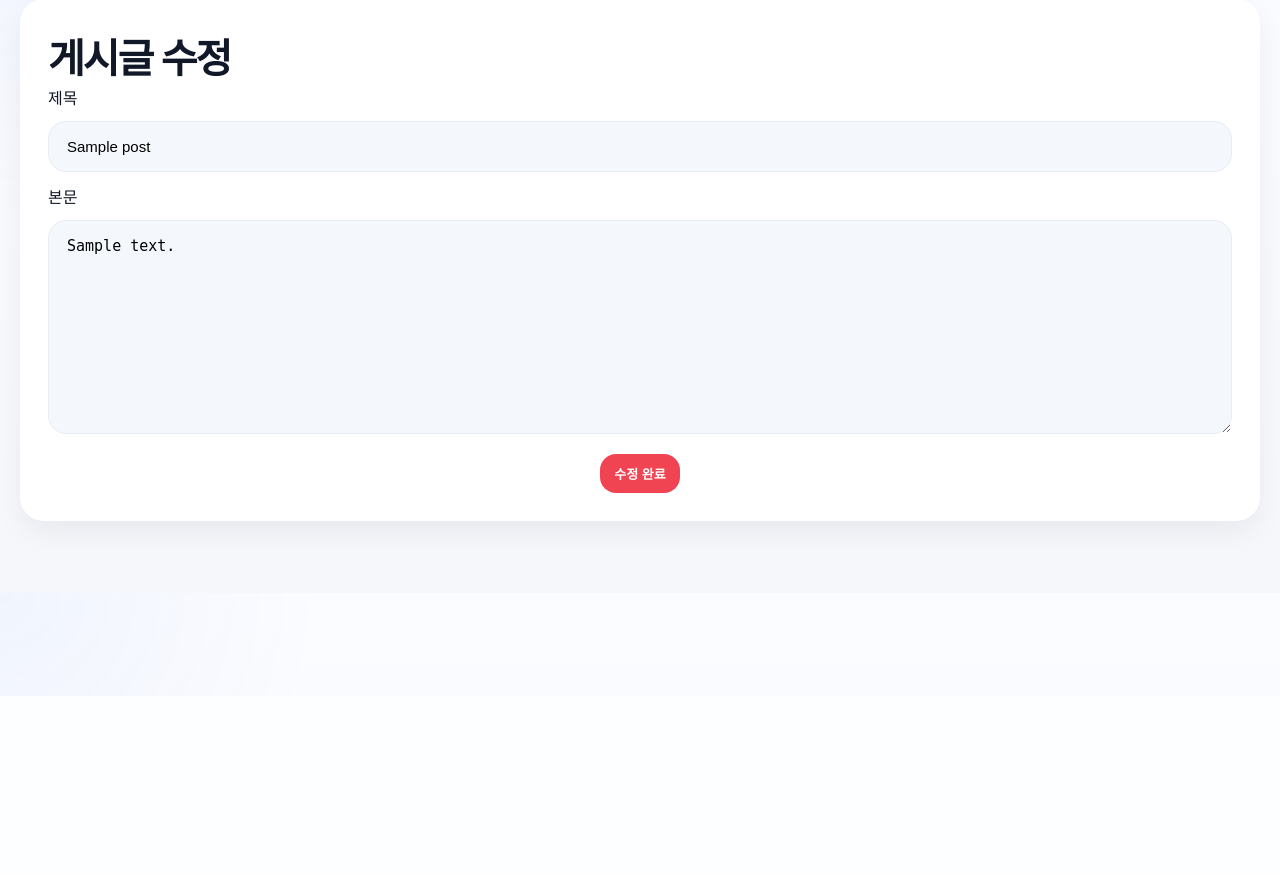
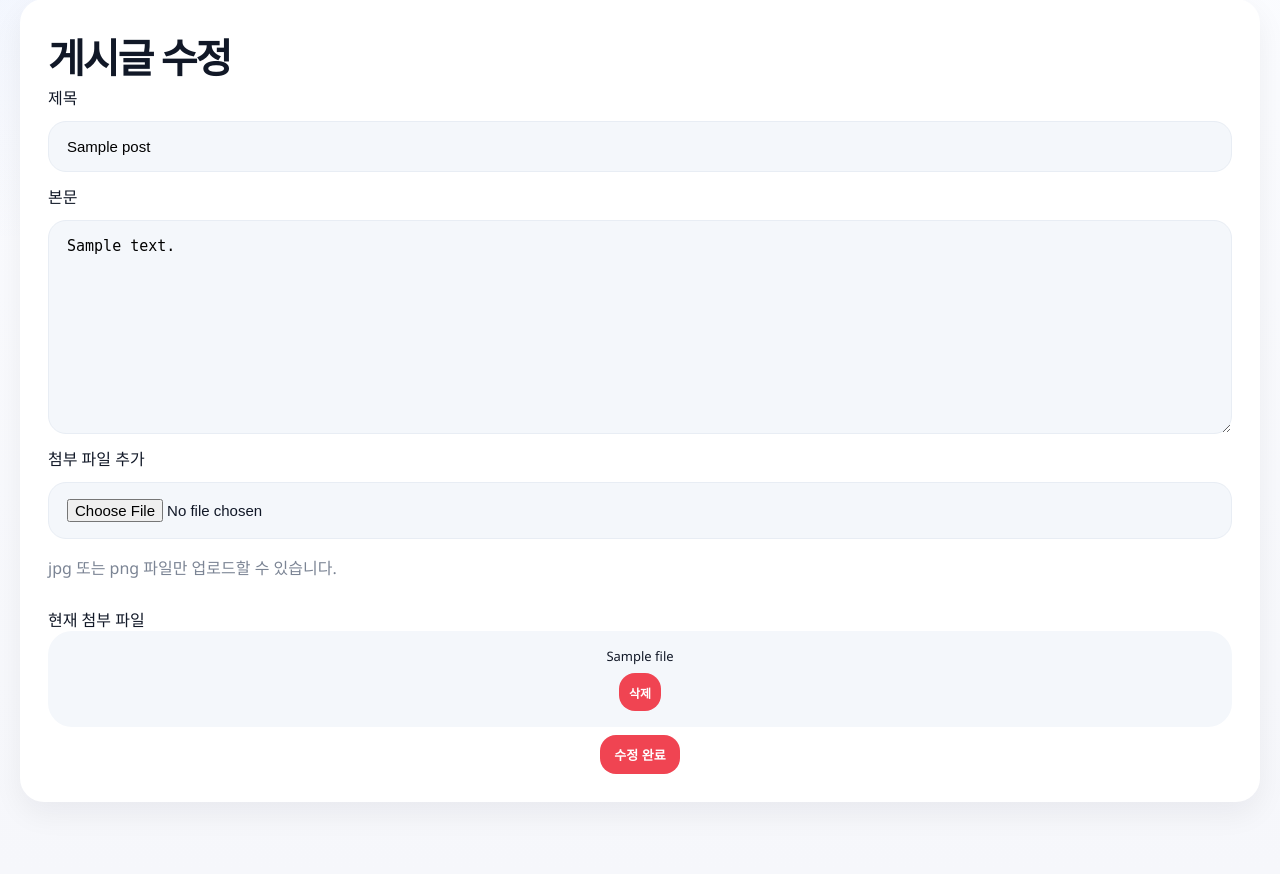
Before and after one commit to sangcsy/Vuln_Trade, a Flask app: template app/src/templates/community/edit.html in a window 1280 px wide. Shown: the part 104-978 px from the top of the page. Before the commit the page ends 758 px from the top, so only its background shows below. Run offline with Flask 3, Linux system fonts and the light colour scheme; the template is opened without the code that fills it: most values are stand-ins (such as "Sample title", 1, 10 or a date in 2020).

Commit message:
Update transfer and post edit flows

```diff
--- a/app/src/routes/wallet.py
+++ b/app/src/routes/wallet.py
@@ -32,7 +32,7 @@ def decorate_transfer(tx, current_user_id):
 def transfer():
     db = get_db()
     with db.cursor() as cursor:
-        cursor.execute("SELECT id, username, display_name FROM users WHERE id != %s ORDER BY id", (session["user_id"],))
+        cursor.execute("SELECT id, display_name FROM users WHERE id != %s ORDER BY id", (session["user_id"],))
         users = cursor.fetchall()
         cursor.execute("SELECT balance FROM users WHERE id=%s", (session["user_id"],))
         user_row = cursor.fetchone()
--- a/app/src/templates/community/edit.html
+++ b/app/src/templates/community/edit.html
@@ -3,14 +3,32 @@
 {% block content %}
 <section class="card">
   <h1>게시글 수정</h1>
-  <form method="post" class="form-card">
+  <form id="edit-form" method="post" enctype="multipart/form-data" class="form-card">
     <label>제목</label>
     <input type="text" name="title" value="{{ post.title }}">
     <label>본문</label>
     <textarea name="content" rows="10">{{ post.content }}</textarea>
-    <div class="form-actions">
-      <button type="submit" class="button primary inline-btn action-chip">수정 완료</button>
+    <label>첨부 파일 추가</label>
+    <input type="file" name="attachment">
+    <p class="subtle">jpg 또는 png 파일만 업로드할 수 있습니다.</p>
+  </form>
+
+  {% if files %}
+  <label style="display:block;margin-top:28px;">현재 첨부 파일</label>
+  <div class="form-card" style="padding:16px;background:var(--surface-soft);border-radius:var(--radius);">
+    {% for file in files %}
+    <div class="meta-row" style="gap:8px;align-items:center;">
+      <span>{{ file.original_name }}</span>
+      <form method="post" action="{{ url_for('community.delete_file', post_id=post.id, file_id=file.id) }}" onsubmit="return confirm('이 파일을 삭제하시겠습니까?')">
+        <button type="submit" class="button inline-btn action-chip" style="font-size:12px;padding:3px 10px;background:var(--red);color:#fff;border-color:var(--red);">삭제</button>
+      </form>
     </div>
-  </form>
+    {% endfor %}
+  </div>
+  {% endif %}
+
+  <div class="form-actions">
+    <button type="submit" form="edit-form" class="button primary inline-btn action-chip">수정 완료</button>
+  </div>
 </section>
 {% endblock %}
--- a/app/src/templates/wallet/transfer.html
+++ b/app/src/templates/wallet/transfer.html
@@ -17,7 +17,7 @@
       <label>받는 사람</label>
       <select name="target_user_id">
         {% for user in users %}
-        <option value="{{ user.id }}">{{ user.display_name }} ({{ user.username }})</option>
+        <option value="{{ user.id }}">{{ user.display_name }}</option>
         {% endfor %}
       </select>
       <label>금액</label>
```
Also changed, not shown: app/src/routes/community.py (+54 -1 lines).
